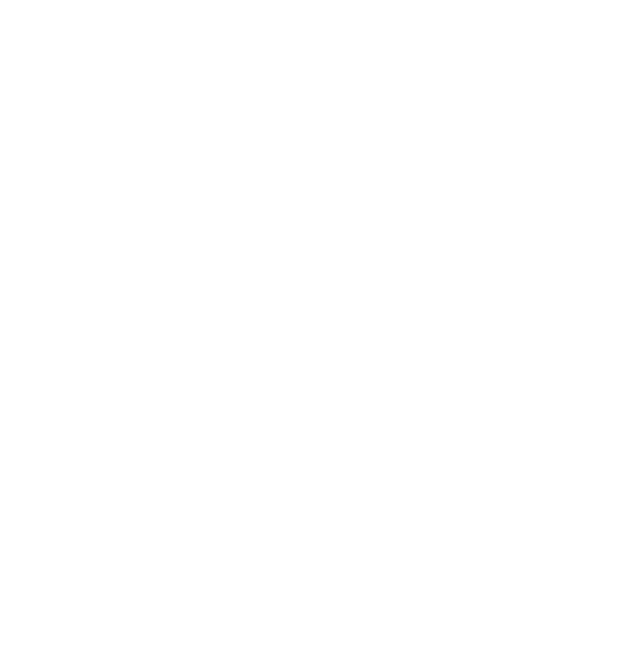
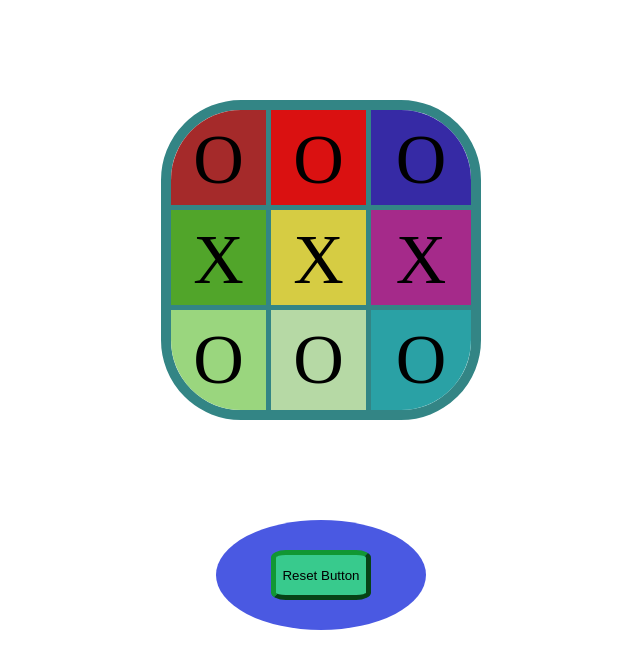
Before and after one commit to bhindesa/Tic-Tac-Toe, a plain HTML site: page index.html in a window 1280 px wide. Shown: the whole page, without its empty margins (319-959 px from the left). Drawn offline with nearby package versions, Linux system fonts and the light colour scheme.

Commit message:
Added layout to the github

```diff
--- a/css/style.css
+++ b/css/style.css
@@ -0,0 +1,119 @@
+body{
+    margin:0;
+    padding: 0;
+    /* background-color: aqua; */
+}
+/* #test{
+    width: 200px;
+    height: 200px;
+    /* border-image: linear-gradient(45deg, red, blue) 1;
+    linear-gradient(45deg, red, blue) 1;
+    border-width: 5px;
+    border-style: solid;
+    background-image: linear-gradient(to right, rgba(255,0,0,0), rgba(255,0,0,1));
+} */
+
+
+
+
+#gamePlayArea > div{
+    display: flex;
+    padding: 10px;
+    justify-content: center;
+    font-size: 70px;
+}
+#gamePlayArea{
+    margin: 100px auto;
+    width:fit-content;
+    border-radius: 80px;
+    display: grid;
+    justify-content: center;
+    border: 10px solid rgb(51, 133, 133);
+    /* align-items: center; */
+    /* text-align: center; */
+    grid-template-columns: 100px 100px 100px;
+    grid-template-rows: 100px 100px 100px;
+    grid-template-areas:
+    "area1 area2 area3"
+    "area4 area5 area6"
+    "area7 area8 area9";
+}
+#area1{
+    grid-area: area1;
+    border-top-left-radius: 70px;
+    border-bottom: 5px solid rgb(51, 133, 133);
+    border-right: 5px solid rgb(51, 133, 133);
+    background-color: brown;
+}
+#area2{
+    grid-area: area2;
+    border-bottom: 5px solid rgb(51, 133, 133);
+    border-right: 5px solid rgb(51, 133, 133);
+    background-color: rgb(218, 17, 17);
+
+}
+#area3{
+    grid-area: area3;
+    border-top-right-radius: 70px;
+    border-bottom: 5px solid rgb(51, 133, 133);
+    /* border-right: 5px solid rgb(51, 133, 133); */
+    background-color: rgb(54, 42, 165);
+
+}
+#area4{
+    grid-area: area4;
+    border-bottom: 5px solid rgb(51, 133, 133);
+    border-right: 5px solid rgb(51, 133, 133);
+    background-color: rgb(81, 165, 42);
+
+}
+#area5{
+    grid-area: area5;
+    border-bottom: 5px solid rgb(51, 133, 133);
+    border-right: 5px solid rgb(51, 133, 133);
+    background-color: rgb(214, 204, 67);
+
+}
+#area6{
+    grid-area: area6;
+    border-bottom: 5px solid rgb(51, 133, 133);
+    /* border-right: 5px solid rgb(51, 133, 133); */
+    background-color: rgb(165, 42, 138);
+
+}
+#area7{
+    grid-area: area7;
+    border-bottom-left-radius: 70px;
+    /* border-bottom: 5px solid rgb(51, 133, 133); */
+    border-right: 5px solid rgb(51, 133, 133);
+    background-color: rgb(154, 214, 126);
+
+}
+#area8{
+    grid-area: area8;
+    /* border-bottom: 5px solid rgb(51, 133, 133); */
+    border-right: 5px solid rgb(51, 133, 133);
+    background-color: rgba(81, 165, 42, 0.418);
+
+}
+#area9{
+    grid-area: area9;
+    border-bottom-right-radius: 70px;
+    background-color: rgb(42, 161, 165);
+}
+#resetButtonArea{
+    display: flex;
+    justify-content: center;
+    margin: auto;
+    border-radius: 50%;
+    padding: 30px;
+    width: 150px;
+    height: 50px;
+    background-color: rgb(74, 89, 226);
+}
+#resetBtn{
+    border-radius: 15%;
+    background-color: rgb(56, 202, 141);
+    border: 5px outset rgb(17, 151, 51);
+
+}
--- a/index.html
+++ b/index.html
@@ -5,8 +5,30 @@
     <meta http-equiv="X-UA-Compatible" content="IE=edge">
     <meta name="viewport" content="width=device-width, initial-scale=1.0">
     <title>Tic-Tac-Toe</title>
+    <script
+ 	src="https://code.jquery.com/jquery-3.2.1.min.js"
+ 	integrity="sha256-hwg4gsxgFZhOsEEamdOYGBf13FyQuiTwlAQgxVSNgt4="
+ 	crossorigin="anonymous"></script>
+
+    <link rel="stylesheet" href="css/style.css" type="text/css">
 </head>
 <body>
-
+    <div id="messageArea">
+    </div>
+    <div id="gamePlayArea">
+        <div id="area1" class="areaBtns">O</div>
+        <div id="area2" class="areaBtns">O</div>
+        <div id="area3" class="areaBtns">O</div>
+        <div id="area4" class="areaBtns">X</div>
+        <div id="area5" class="areaBtns">X</div>
+        <div id="area6" class="areaBtns">X</div>
+        <div id="area7" class="areaBtns">O</div>
+        <div id="area8" class="areaBtns">O</div>
+        <div id="area9" class="areaBtns">O</div>
+    </div>
+    <div id="resetButtonArea">
+        <button id="resetBtn">Reset Button</button>
+    </div>
+    <script src="/js/app.js"></script>
 </body>
 </html>
--- /dev/null
+++ b/js/app.js
@@ -0,0 +1,24 @@
+
+
+
+
+//access all the grid cells
+//when page load clear all grid cells
+
+/*----- constants -----*/
+const messageAreaEl = $('#messageArea');
+const gamePlayAreaEl = $('#gamePlayArea');
+
+/*----- app's state (variables) -----*/
+/*----- cached element references -----*/
+/*----- event listeners -----*/
+/*----- functions -----*/
+
+
+function init(){
+
+}
+
+function render(){
+
+}
```
